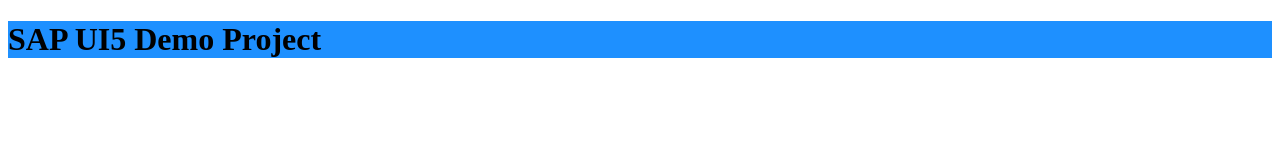
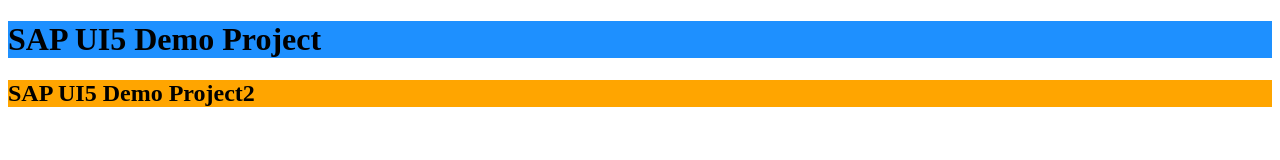
Before and after one commit to madhuca/SAPUIProject, a plain HTML site: page index.html in a window 1280 px wide. Drawn offline with Linux system fonts and the light colour scheme.

Commit message:
Change Request # 6

```diff
--- a/index.html
+++ b/index.html
@@ -6,6 +6,7 @@
 <body>
 
 <h1 style="background-color:DodgerBlue;">SAP UI5 Demo Project</h1>
+<h2 style="background-color:Orange;">SAP UI5 Demo Project2</h2>
 
 </body>
 </html>
```
